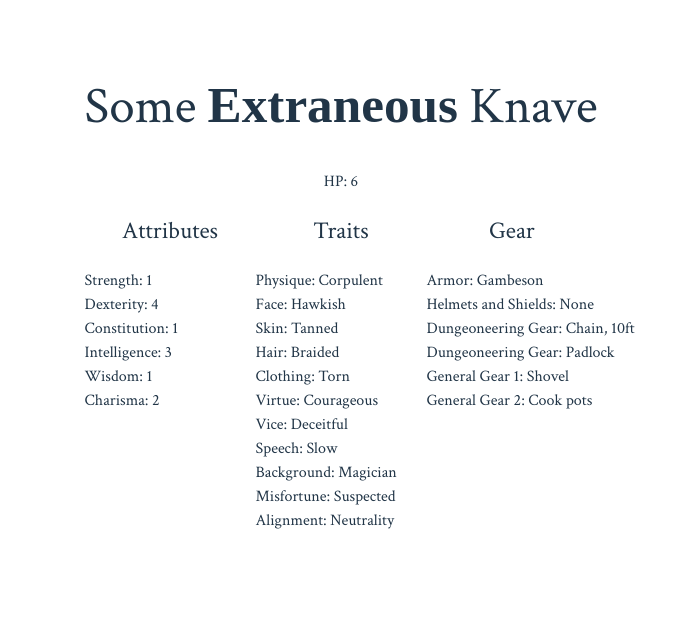
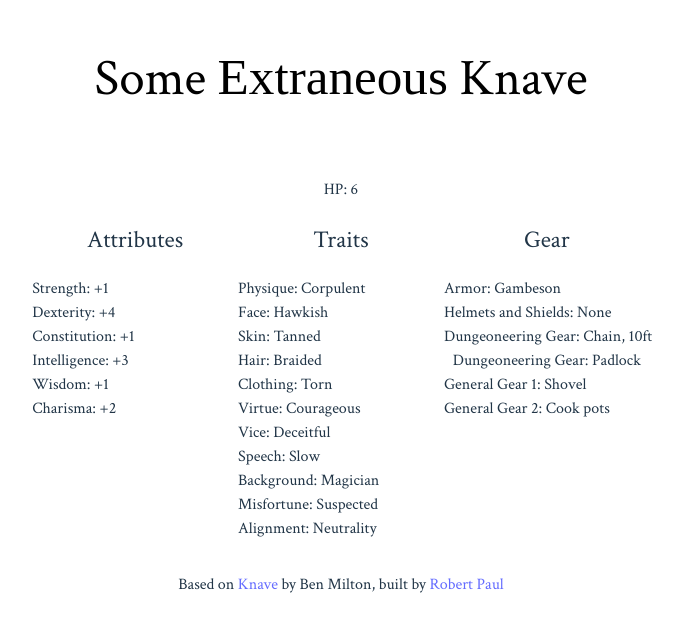
Before and after one commit to robkpaul/knave, a React (Vite) app: page / in a window 1280 px wide. Shown: the part 112-744 px from the top of the page, without its empty margins (299-982 px from the left). Built offline with nearby package versions, Linux system fonts and the light colour scheme; a web font is replaced by a local one.

Commit message:
Make header button, add footer

```diff
--- a/src/App.css
+++ b/src/App.css
@@ -3,6 +3,10 @@
   margin: 0 auto;
   padding: 2rem;
   text-align: center;
+}
+
+button {
+  background:none!important; /* forgive me */
 }
 
 .fancy {
@@ -23,3 +27,7 @@
 .value {
   text-align: left;
 }
+
+#footer {
+  padding-top: 2rem;
+}
--- a/src/App.tsx
+++ b/src/App.tsx
@@ -44,13 +44,17 @@ const gearMapped = [...startingGear.entries()].map(
 const attributes: string[] = ["Strength", "Dexterity", "Constitution", "Intelligence", "Wisdom", "Charisma"]
 
 const attributesMapped = attributes.map((attr) => {
-  return <div key={attr} className="value">{attr}:  {Math.min(...[Math.ceil(Math.random() * 6), Math.ceil(Math.random() * 6), Math.ceil(Math.random() * 6)])}</div>
+  return <div key={attr} className="value">{attr}:  +{Math.min(...[Math.ceil(Math.random() * 6), Math.ceil(Math.random() * 6), Math.ceil(Math.random() * 6)])}</div>
 });
+
+function refreshPage() {
+  window.location.reload();
+}
 
 function App() {
   return (
     <>
-      <h1>Some <span className="fancy">{descriptors[Math.floor(Math.random() * descriptors.length)]}</span> Knave</h1>
+      <h1><button onClick={refreshPage}>Some <span className="fancy">{descriptors[Math.floor(Math.random() * descriptors.length)]}</span> Knave</button></h1>
       <div>HP: {Math.ceil(Math.random() * 8)}</div>
       <div className="row">
         <div id="attributes" className="col">
@@ -66,6 +70,8 @@ function App() {
           {gearMapped}
         </div>
       </div>
+      <div id="footer">Based on <a href="https://questingbeast.itch.io/knave">Knave</a> by Ben Milton, built by <a href="https://github.com/robkpaul">Robert Paul</a></div>
+
     </>
   )
 }
```
